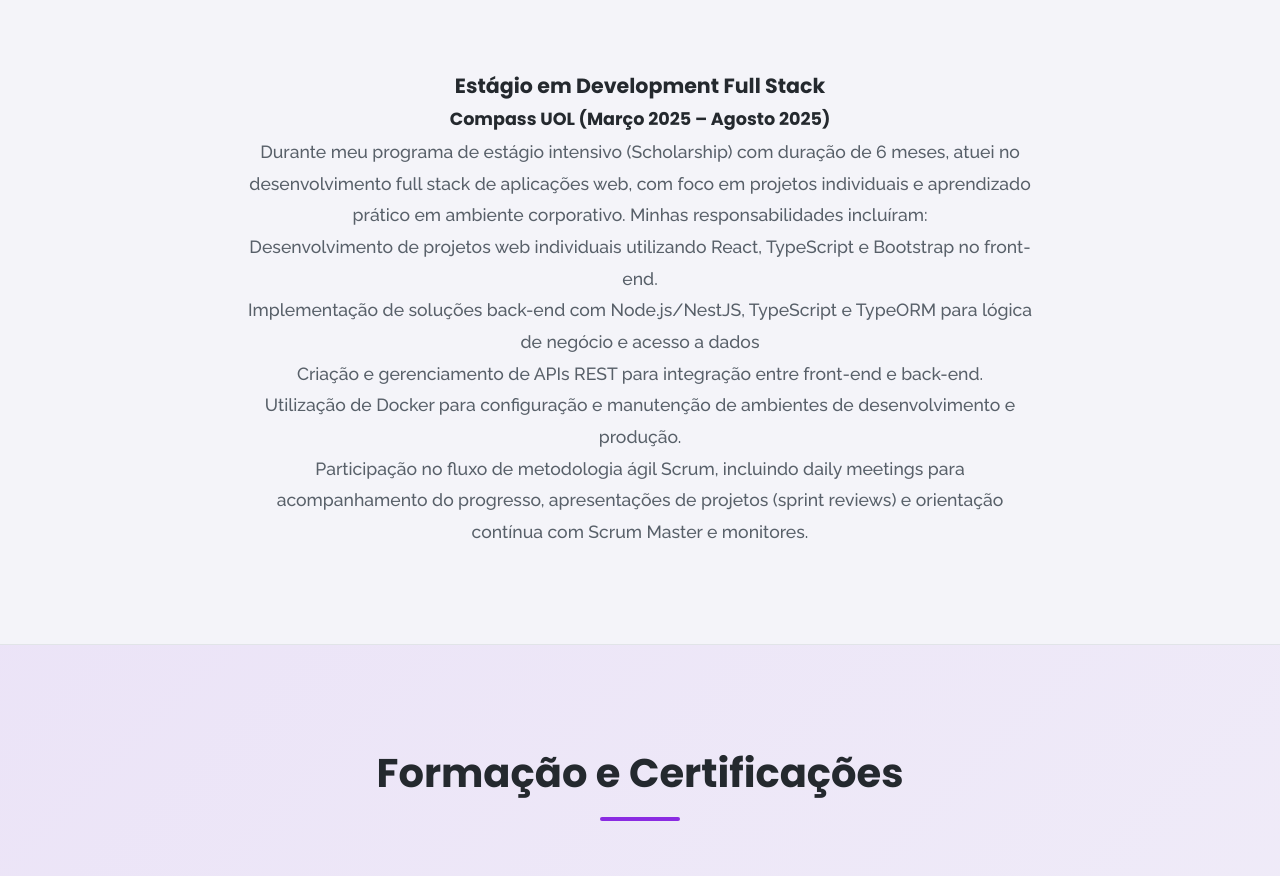
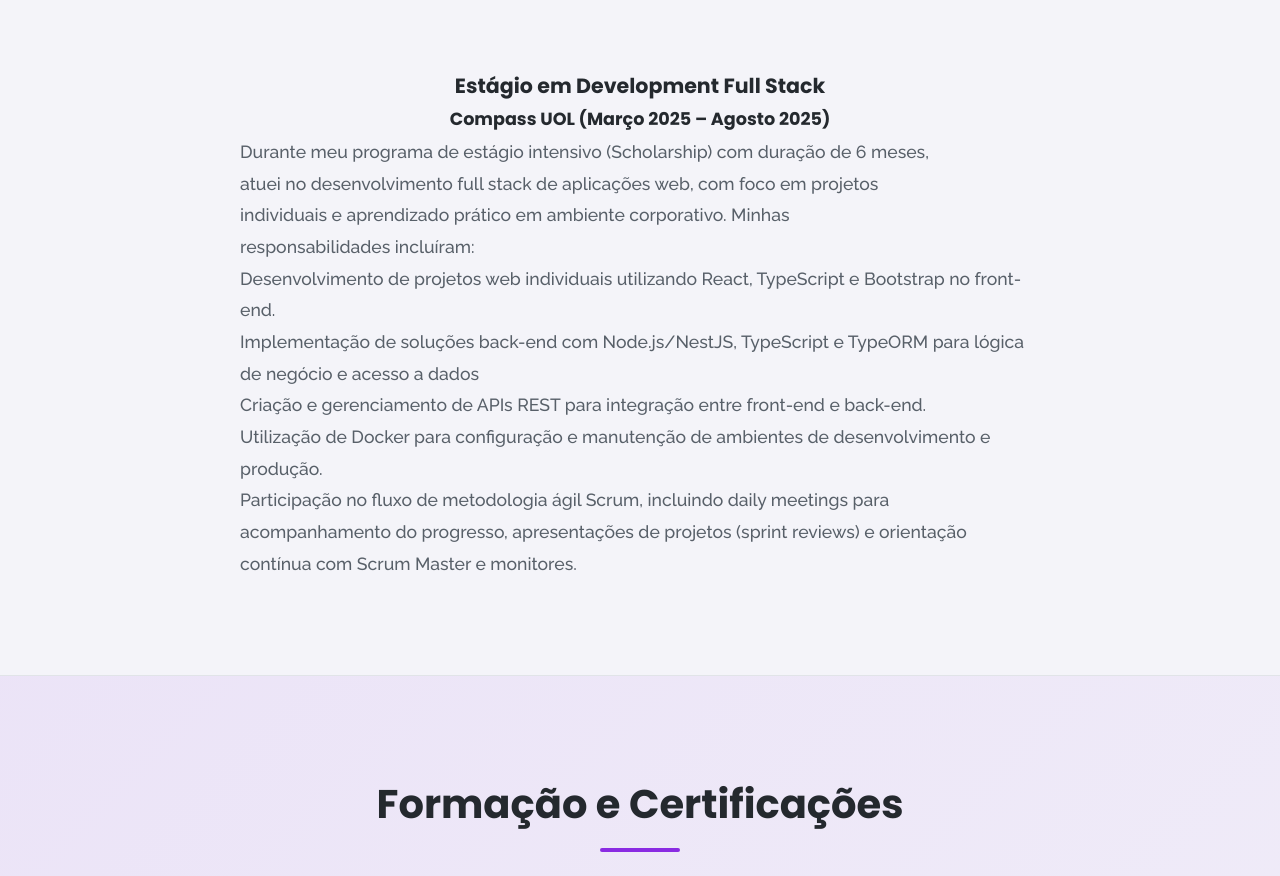
Before and after one commit to SarahLuthien/portfolio-profissional-sarapires, a website: page public/index.html in a window 1280 px wide. Shown: the part 1860-2736 px from the top of the page. Drawn offline with nearby package versions, Linux system fonts and the light colour scheme; animation ran at ten frames a second.

Commit message:
fix: Resolve menu overflow and update resume path

```diff
--- a/public/index.html
+++ b/public/index.html
@@ -34,8 +34,8 @@
                 <li class="menu_list_item formacao"><a href="#formacao">Formação</a></li>
                 <li class="menu_list_item skills"><a href="#skills">Skills</a></li>
                 <li class="menu_list_item projetos"><a href="#projetos">Projetos</a></li>
-                <li class="menu_list_item cv"><a href="documents/curriculo_atualizado_dev.pdf"
-                        download="curriculo_sara_pires.pdf" target="_blank" id="cv">Download CV</a></li>
+                <li class="menu_list_item cv"><a href="./documents/curriculo_atualizado_dev.pdf"
+                        download="curriculo_atualizado_dev.pdf" target="_blank" id="cv">Download CV</a></li>
                 <li class="menu_list_item"><a href="#contato">CONTACT ME</a></li>
             </ul>
 
@@ -114,9 +114,10 @@
         <div class="experience_paragraph">
             <h3>Estágio em Development Full Stack</h3>
             <h4>Compass UOL (Março 2025 – Agosto 2025)</h4>
-            <ul> Durante meu programa de estágio intensivo (Scholarship) com duração de 6 meses, atuei no
+            <p>Durante meu programa de estágio intensivo (Scholarship) com duração de 6 meses, atuei no
                 desenvolvimento full stack de aplicações web, com foco em projetos individuais e aprendizado prático em
-                ambiente corporativo. Minhas responsabilidades incluíram:
+                ambiente corporativo. Minhas responsabilidades incluíram:</p>
+            <ul>
                 <li>Desenvolvimento de projetos web individuais utilizando React, TypeScript e Bootstrap no front-end.
                 </li>
                 <li>Implementação de soluções back-end com Node.js/NestJS, TypeScript e TypeORM para lógica de negócio e
--- a/public/styles/experience.css
+++ b/public/styles/experience.css
@@ -16,6 +16,18 @@
   max-width: 800px;
 }
 
+.experience_paragraph p {
+  text-align: left;
+}
+
+.experience_paragraph ul {
+  text-align: justify;
+}
+
+.experience_paragraph li {
+  text-align: left;
+}
+
 /* Responsividade */
 @media (min-width: 768px) {
   .experience_paragraph {
--- a/public/styles/main.css
+++ b/public/styles/main.css
@@ -30,8 +30,10 @@
 }
 
 /* --- Estilos Globais --- */
-html {
+html,
+body {
   scroll-behavior: smooth;
+  overflow-x: hidden;
 }
 
 body {
--- a/public/styles/presentation.css
+++ b/public/styles/presentation.css
@@ -1,6 +1,7 @@
 .container_apresentacao_conteudo {
   display: flex;
   flex-direction: column-reverse;
+  justify-content: center;
   align-items: center;
   text-align: center;
   gap: 3rem;
```
Also changed, not shown: 1 other file.
